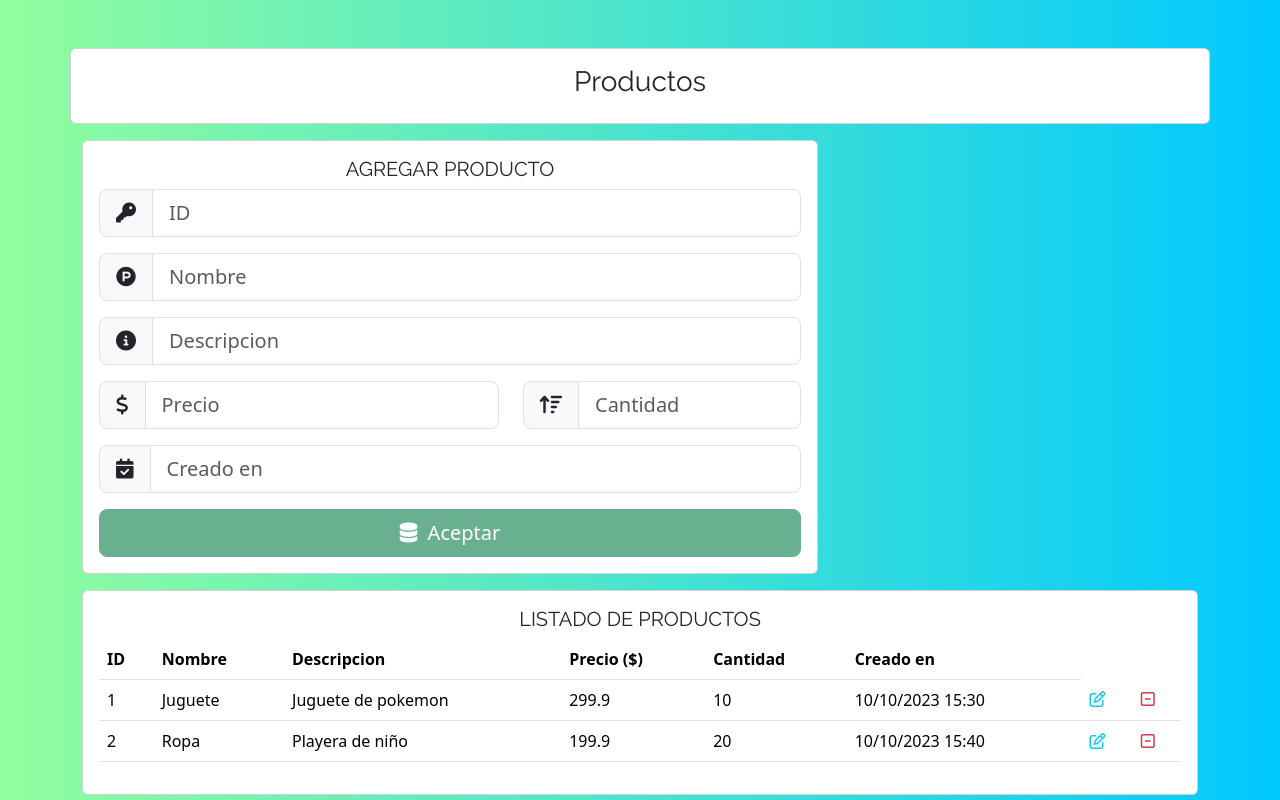
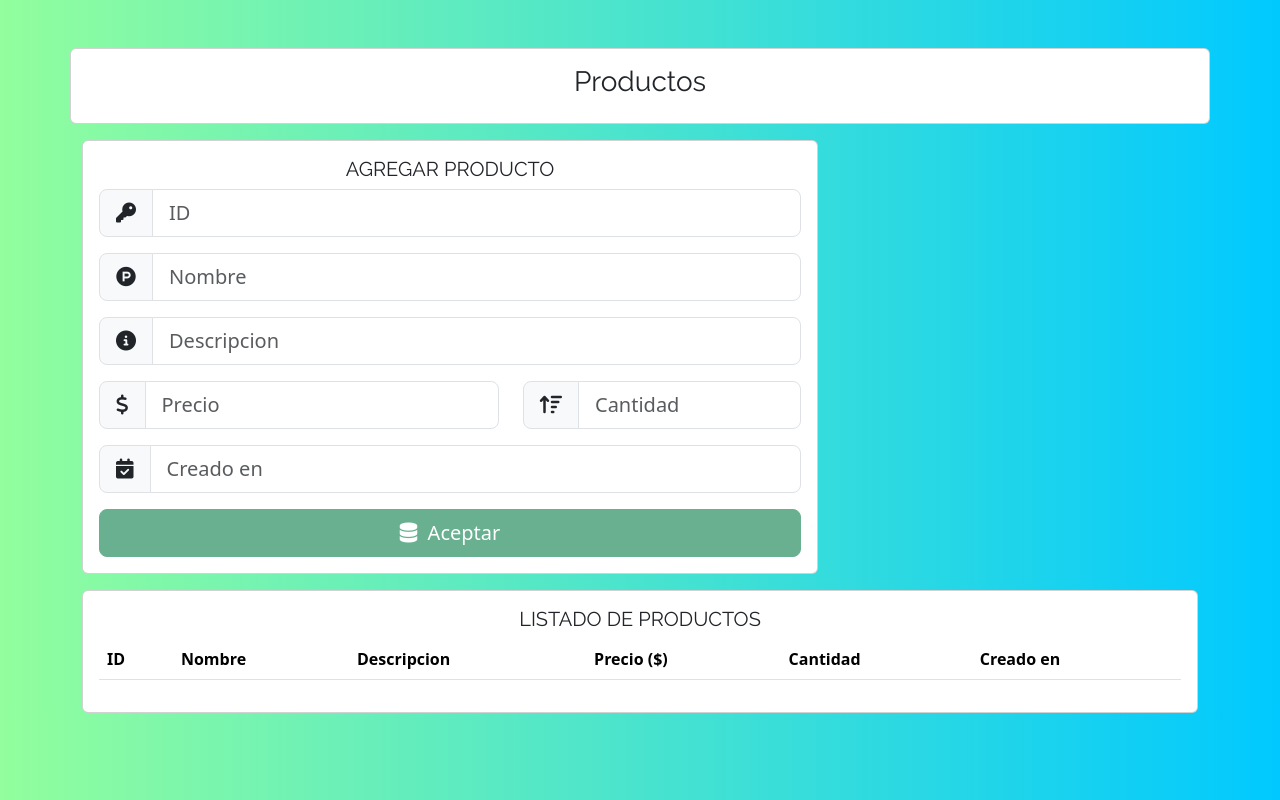
Before and after one commit to Ricarthur1/CRUDProductos, an Angular app: page / in a window 1280 px wide. Built offline with nearby package versions, Linux system fonts and the light colour scheme.

Commit message:
Validando que la ID no se repita

```diff
--- a/src/app/components/productos/productos.component.html
+++ b/src/app/components/productos/productos.component.html
@@ -75,10 +75,6 @@
                   <i class="fa-solid fa-database"></i>&nbsp; Aceptar</button>
               </div>
               </form>
-
-
-
-
           </div>
         </div>
       </div>
--- a/src/app/components/productos/productos.component.ts
+++ b/src/app/components/productos/productos.component.ts
@@ -8,10 +8,7 @@ import { ToastrService } from 'ngx-toastr';
   styleUrls: ['./productos.component.css']
 })
 export class ProductosComponent {
-  listProductos: any[] = [
-    { id: 1, nombre: 'Juguete', descripcion: 'Juguete de pokemon', precio: 299.90, cantidad: 10, creado_en: '10/10/2023 15:30'},
-    { id: 2, nombre: 'Ropa', descripcion: 'Playera de niño', precio: 199.90, cantidad: 20, creado_en: '10/10/2023 15:40'}
-  ];
+  listProductos: any[] = [];
 
 
 accion = 'Agregar ';
@@ -72,9 +69,13 @@ guardarProducto(){
   }
 
     if (this.id == undefined ) {
-      //Agrega una nueva tarjeta
+
+    if (this.listProductos.some(e => e.id === producto.id)) {
+      this.toastr.info('El ID del Producto está en uso', 'Producto repetido!');
+    } else {
+            //Agrega una nueva tarjeta
     this.listProductos.push(producto)
-    this.toastr.success('Producto Agregado!', 'El producto se agregó exitosamente');
+    this.toastr.success('El producto se agregó exitosamente', 'Producto agregado!');
     this.form.reset();
     this.listProductos.sort(function (a, b) {
       // A va primero que B
@@ -86,9 +87,14 @@ guardarProducto(){
       // A y B son iguales
       else
           return 0;
+
   });
+}
 
     } else {
+      if (this.listProductos.some(e => e.id === producto.id)) {
+        this.toastr.info('El ID del Producto está en uso', 'Producto repetido!');
+      }else{
       //Editar tarjeta
       producto.id = this.id
       this.form.reset();
@@ -98,6 +104,7 @@ guardarProducto(){
       this.listProductos.splice(index, 1)
       this.listProductos.push(currentProducto)
       this.toastr.info('Tarjeta Actualizada!','La tarjeta se actualizó correctamente');
+      }
     }
     localStorage.setItem('listProductos', JSON.stringify(this.listProductos));
     this.listProductos.sort(function (a, b) {
```
